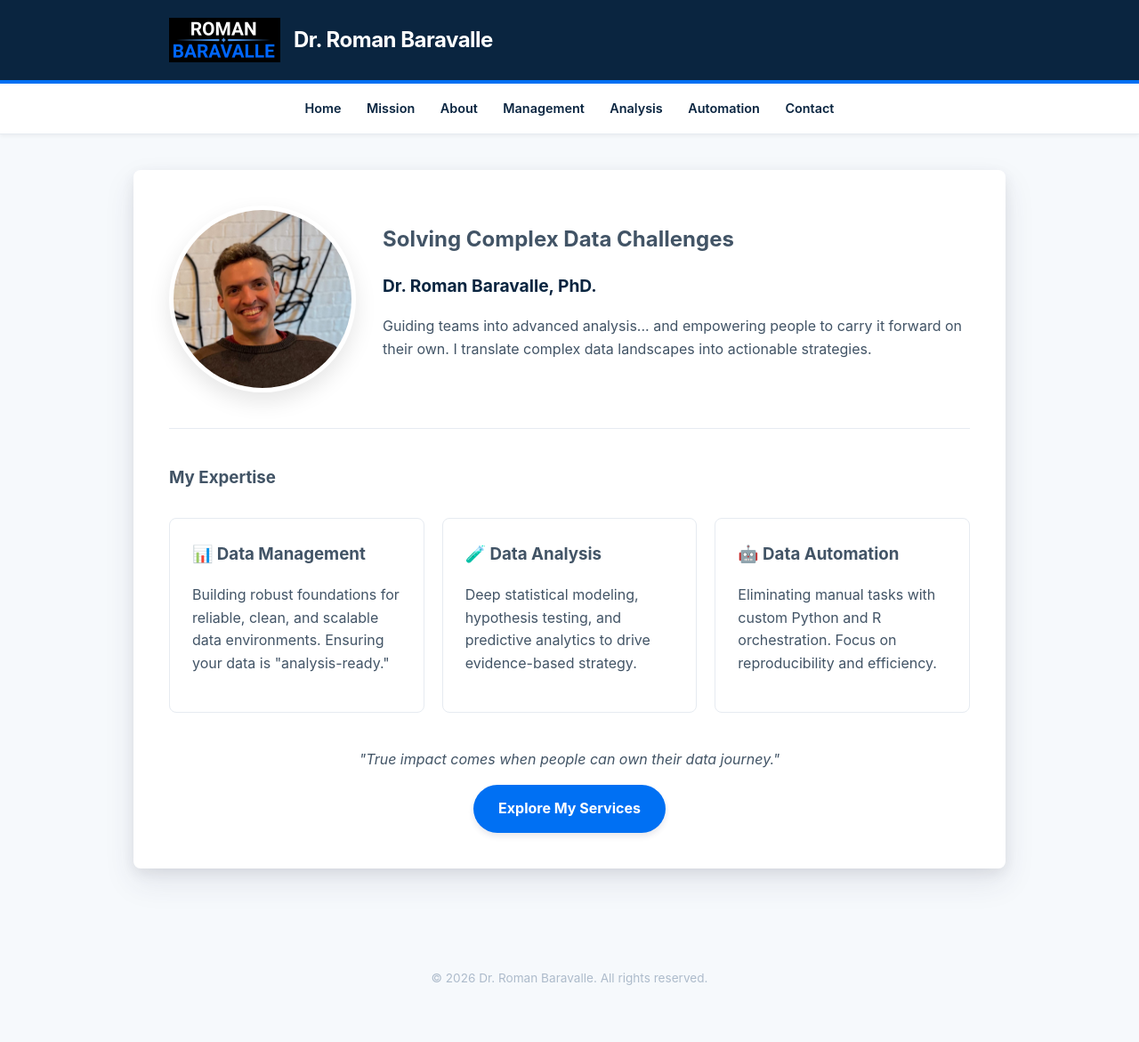
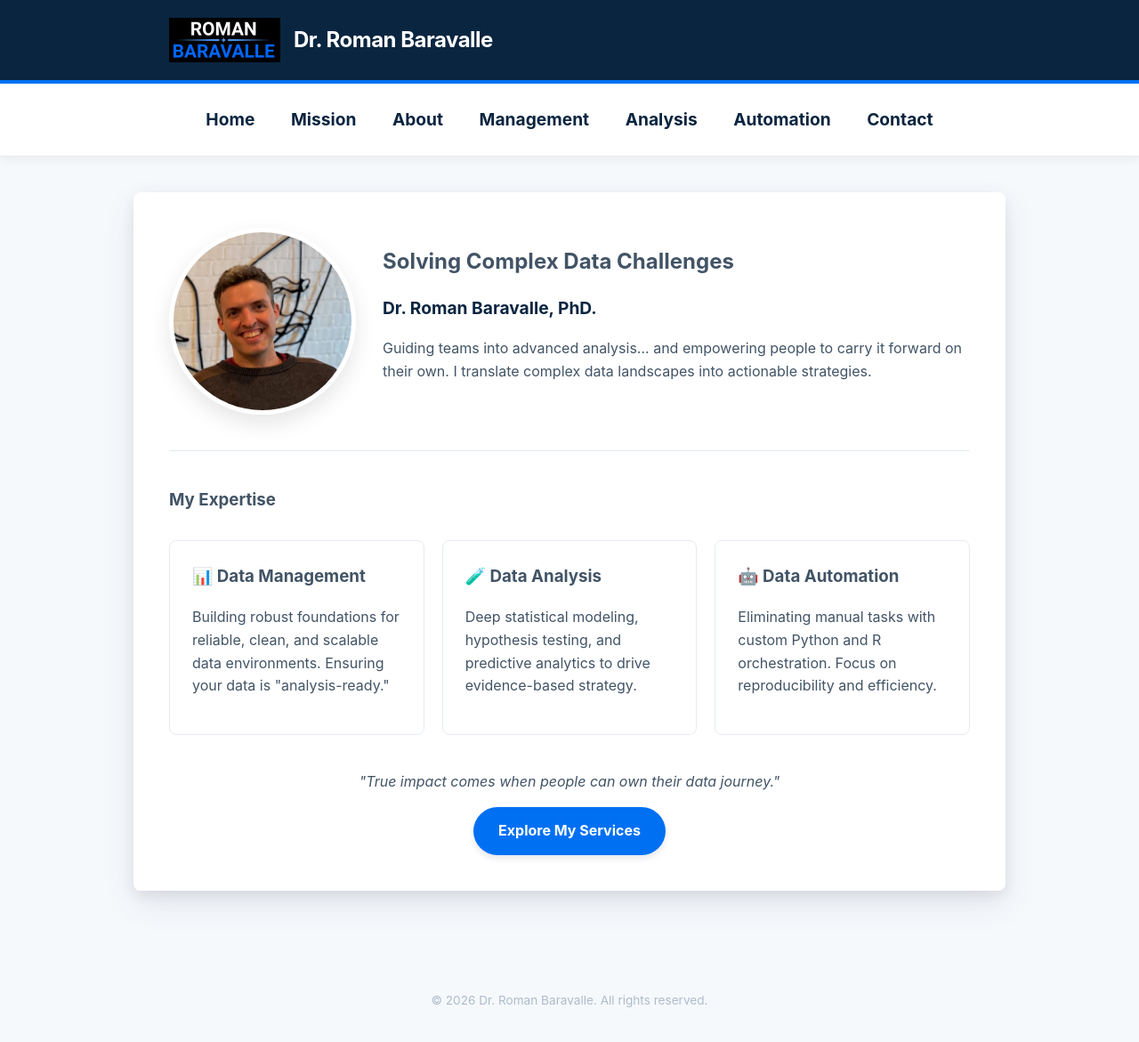
Before and after one commit to RomanDataScience/BaravalleDataSolver, a Jekyll site: the page built from index.md, in a window 1280 px wide and 1210 px high. Shown: the top 1171 px of the window at 89% size. Built offline with Jekyll 4.4.1, drawn with Linux system fonts in a browser that asks for light colours.

Commit message:
Update default.html

```diff
--- a/_layouts/default.html
+++ b/_layouts/default.html
@@ -54,29 +54,61 @@
       font-weight: 700;
     }
 
-    /* Sticky Navigation */
+/* Sticky Navigation - Larger & More Visible */
     nav {
       background: white;
-      padding: 15px;
+      padding: 25px 15px; /* Increased top/bottom padding */
       text-align: center;
       border-bottom: 1px solid #e6ebf1;
       position: sticky;
       top: 0;
       z-index: 100;
-      box-shadow: 0 2px 4px rgba(0,0,0,0.05);
+      box-shadow: 0 4px 10px rgba(0,0,0,0.05);
     }
 
     nav a {
-      margin: 0 12px;
+      margin: 0 18px; /* More space between links */
       text-decoration: none;
-      font-weight: 600;
+      font-weight: 700; /* Bolder text */
       color: var(--secondary);
-      font-size: 0.9rem;
-      transition: color 0.2s;
+      font-size: 1.2rem; /* Significantly larger text (was 0.9rem) */
+      transition: all 0.2s ease-in-out;
+      display: inline-block;
+      position: relative;
     }
 
     nav a:hover {
       color: var(--primary);
+      transform: translateY(-1px);
+    }
+
+    /* Modern underline effect on hover */
+    nav a::after {
+      content: '';
+      position: absolute;
+      width: 0;
+      height: 2px;
+      bottom: -5px;
+      left: 0;
+      background-color: var(--primary);
+      transition: width 0.3s;
+    }
+
+    nav a:hover::after {
+      width: 100%;
+    }
+
+    /* Adjust Mobile Nav for larger text */
+    @media (max-width: 600px) {
+      nav {
+        padding: 15px 5px;
+      }
+      nav a {
+        display: block; /* Stack links on small screens */
+        margin: 12px 0;
+        font-size: 1.1rem;
+      }
+      nav a::after { display: none; } /* Hide underline on mobile for cleaner look */
     }
 
     /* Main Content Container (The White Box) */
```
